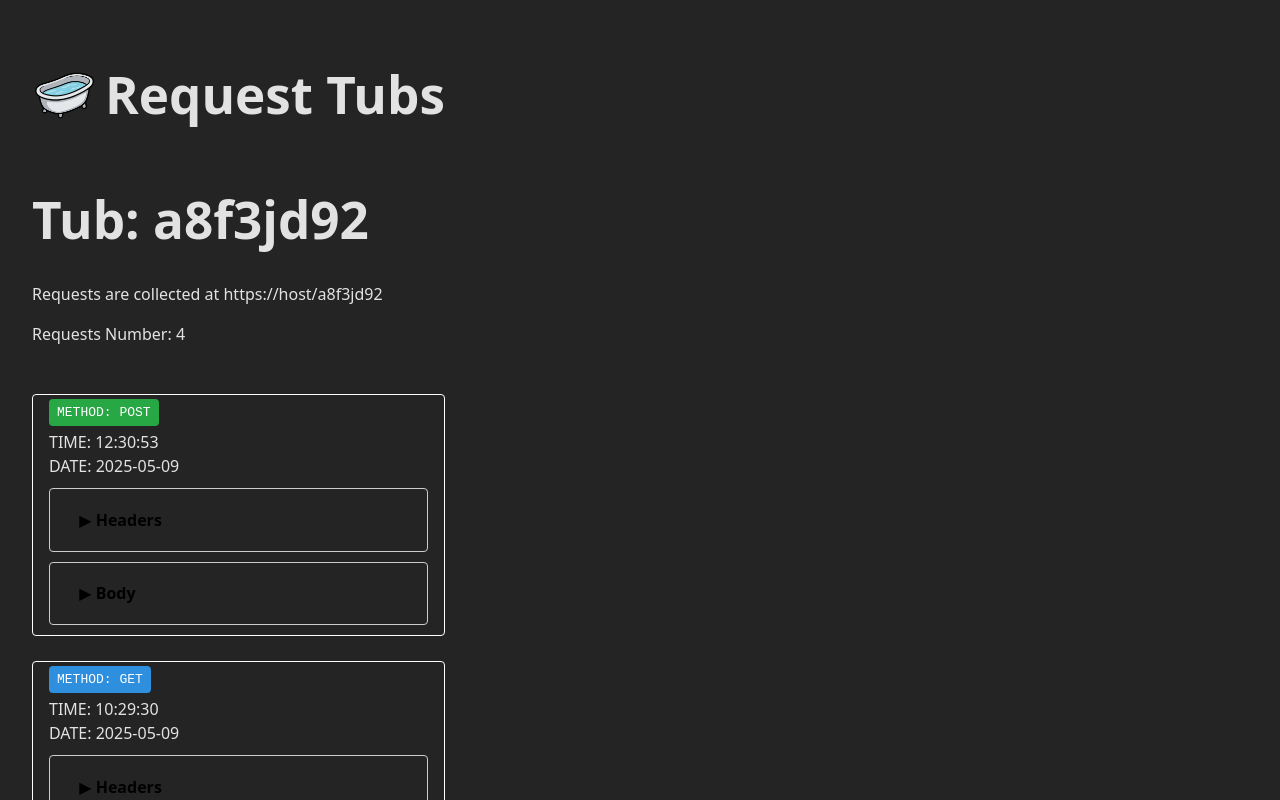
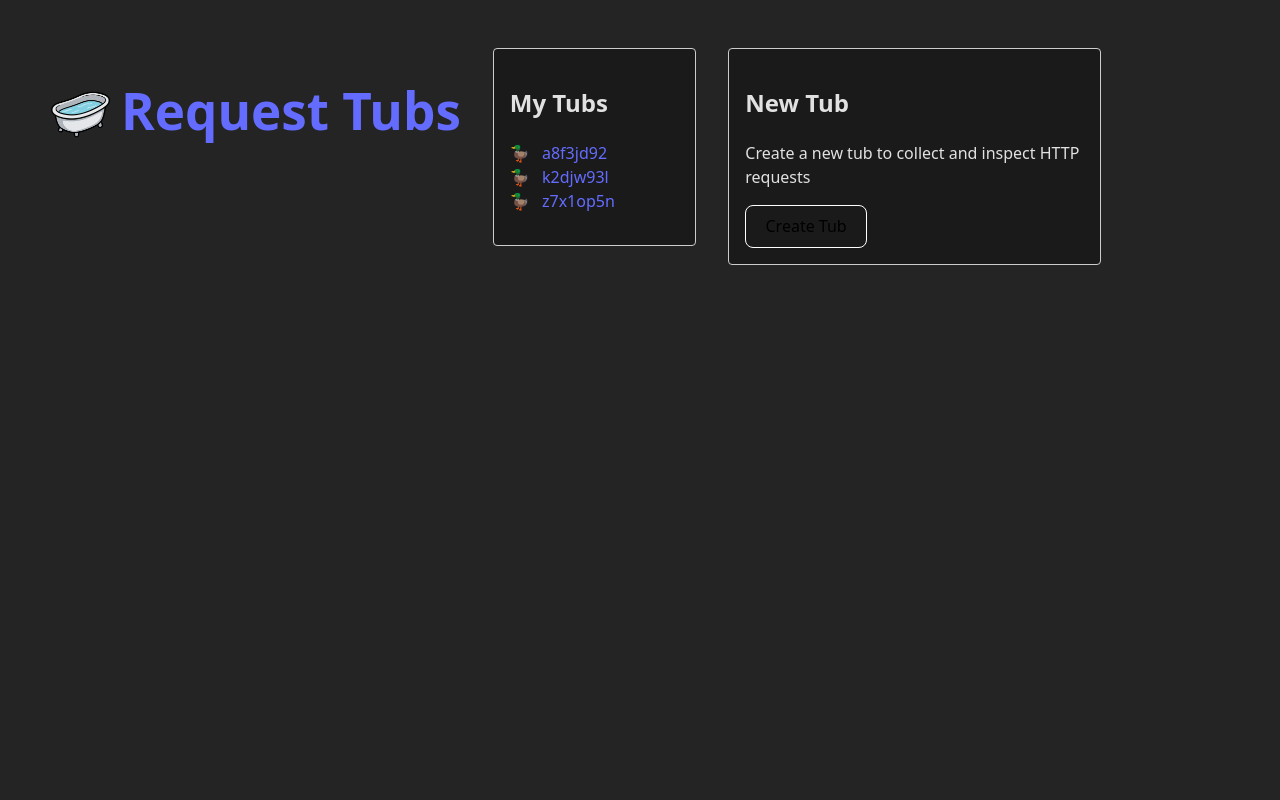
Before and after one commit to noahraynor/request-bin-aws, a React (Vite) app in the folder client/: page / in a window 1280 px wide. Shown: the top 800 px of the page. Built offline with nearby package versions, Linux system fonts and the light colour scheme.

Commit message:
added react router

```diff
--- a/client/src/App.tsx
+++ b/client/src/App.tsx
@@ -5,13 +5,13 @@ import tubImg from './assets/requestTub.png'
 import tubsData from './data/tubs.json'
 import requestsData from './data/requests.json'
 
-const showHomepage = false
+// const showHomepage = false
 
 function PageHeader() {
   return (
     <div className="page-header">
-      <a><img src={tubImg} alt="tub"></img></a>
-      <h1>Request Tubs</h1>
+      <img src={tubImg} alt="tub"></img>
+      <Link to="/"><h1>Request Tubs</h1></Link>
     </div>
   )
 }
@@ -30,13 +30,23 @@ function MyTubs() {
   const myTubs = tubsData.tubs
   return (
     <div className="myTubs">
-      <h2>My Tubs:</h2>
+      <h2>My Tubs</h2>
       <div>
-        <ul id="baskets">
-          {myTubs.map(tub => <li key={tub.encodedUrl}>{tub.encodedUrl}</li>)}
+        <ul class="duck-list" id="baskets">
+          {myTubs.map(tub => <li key={tub.encoded_id}><Link to={`/tubs/${tub.encoded_id}`}>{tub.encoded_id}</Link></li>)}
         </ul>
       </div>
     </div>
+  )
+}
+
+function Home() {
+  return (
+    <div className="homepage">
+      <PageHeader />
+      <MyTubs />
+      <NewTub />
+  </div>
   )
 }
 
@@ -77,6 +87,17 @@ function Request({request}) {
   )
 }
 
+function Requests() {
+  const requests = requestsData.requests
+  return (
+    <>
+      <PageHeader />
+      <RequestHeader />
+      {requests.map(request => <Request key={request.request_id} request={request}/>)}
+    </>
+  )
+}
+
 function ToggleInfo({ title, children }) {
   const [isOpen, setIsOpen] = useState(false);
 
@@ -94,17 +115,12 @@ function App() {
   const requests = requestsData.requests
 
   return (
-    <>
-      <PageHeader />
-      {showHomepage && (
-        <div className="homepage">
-          <MyTubs />
-          <NewTub />
-        </div>
-      )}
-      {!showHomepage && <RequestHeader />}
-      {!showHomepage && requests.map(request => <Request key={request.request_id} request={request}/>)}
-    </>
+    <Router>
+      <Routes>
+        <Route path="/" element={<Home />}/>
+        <Route path="/tubs/:encoded_id" element={<Requests />}/>
+      </Routes>
+    </Router>
   )
 }
 
--- a/client/src/data/tubs.json
+++ b/client/src/data/tubs.json
@@ -1,13 +1,13 @@
 {
     "tubs": [
       {
-        "encodedUrl": "a8f3jd92"
+        "encoded_id": "a8f3jd92"
       },
       {
-        "encodedUrl": "k2djw93l"
+        "encoded_id": "k2djw93l"
       },
       {
-        "encodedUrl": "z7x1op5n"
+        "encoded_id": "z7x1op5n"
       }
     ]
   }
--- a/client/src/index.css
+++ b/client/src/index.css
@@ -144,3 +144,13 @@ button:focus-visible {
   border-radius: 4px;
   background-color: #1a1a1a;
 }
+
+.duck-list {
+  list-style: none;
+  padding-left: 0;
+}
+
+.duck-list li::before {
+  content: "🦆 ";
+  margin-right: 0.5em;
+}
```
